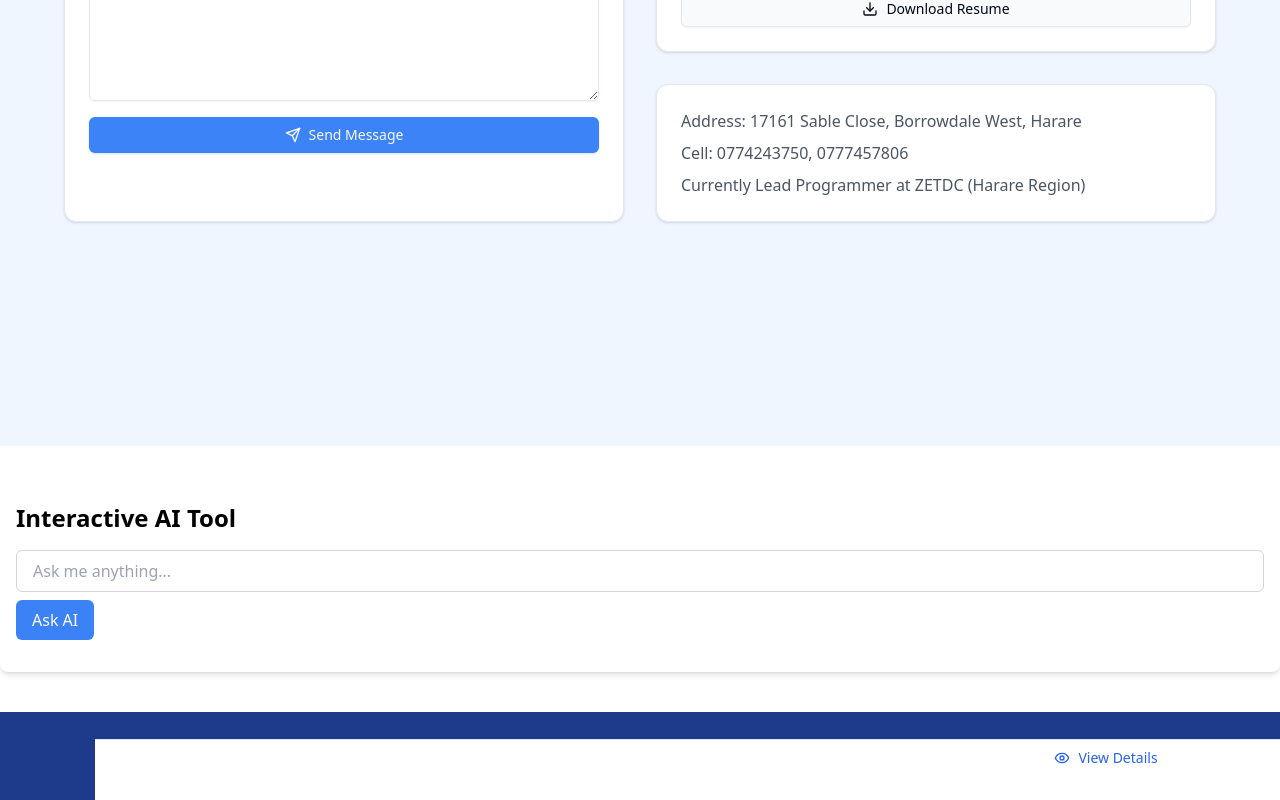
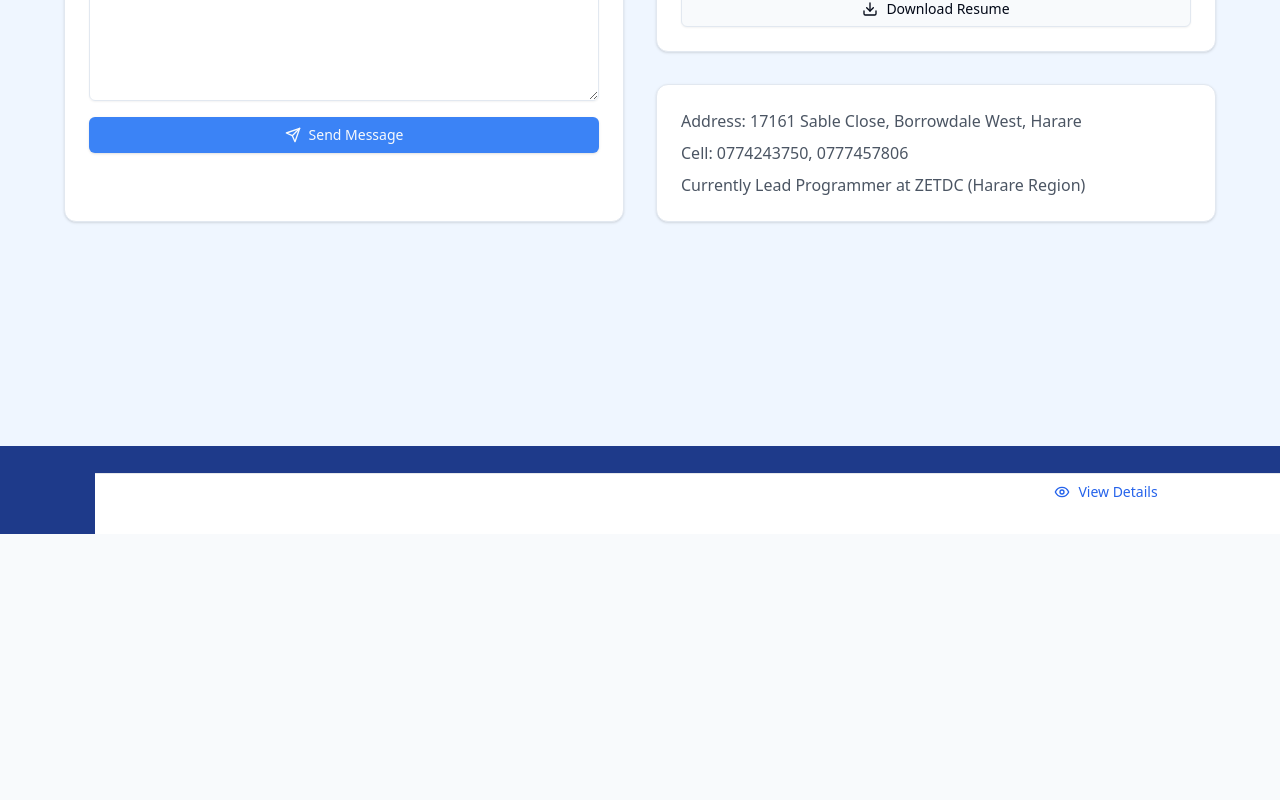
Before and after one commit to ashiemugwa1997/ashie-portfolio, a React (Vite) app: page / in a window 1280 px wide. Shown: the part 1848-2648 px from the top of the page. After the commit the page ends 2382 px from the top, so only its background shows below. Built offline with nearby package versions, Linux system fonts and the light colour scheme.

Commit message:
ai tool removal

```diff
--- a/src/components/home.tsx
+++ b/src/components/home.tsx
@@ -3,7 +3,6 @@ import Navigation from "./Navigation";
 import AboutSection from "./AboutSection";
 import ProjectsSection from "./ProjectsSection";
 import ContactSection from "./ContactSection";
-import AITool from "./AITool";
 import { motion, useScroll, useSpring } from "framer-motion";
 
 const Home = () => {
@@ -65,11 +64,6 @@ const Home = () => {
         <section id="contact">
           <ContactSection />
         </section>
-
-        {/* AI Tool Section */}
-        <section id="ai-tool" className="py-10">
-          <AITool />
-        </section>
       </main>
 
       {/* Footer */}
```
